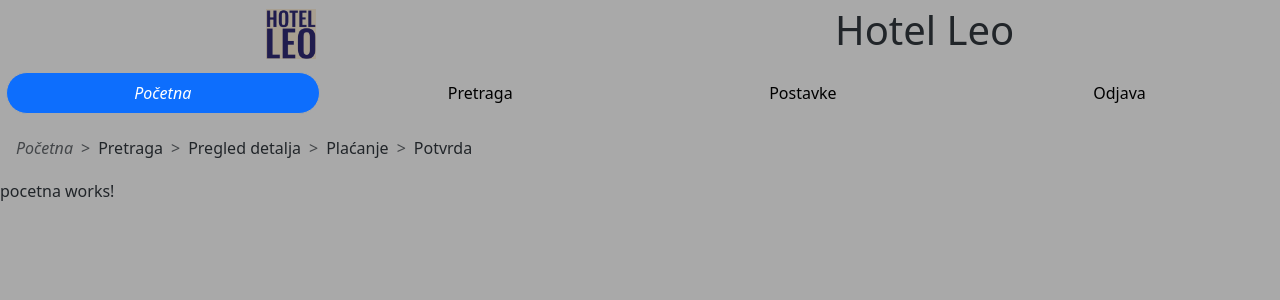
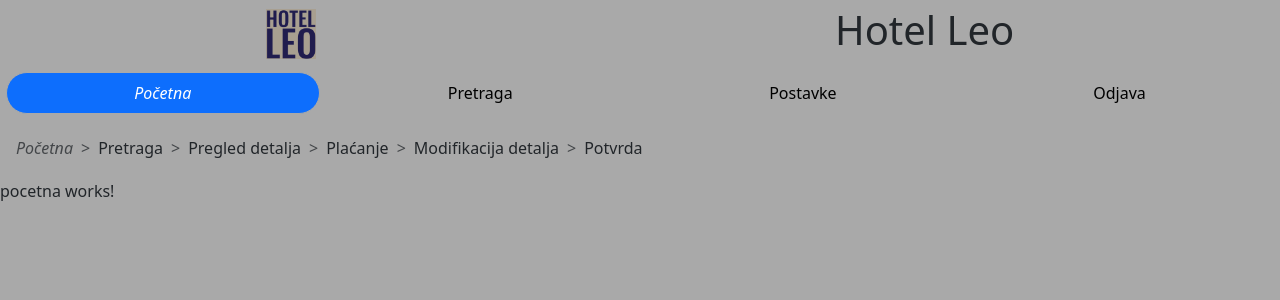
Before and after one commit to is-rijad/HCI-Projekat, an Angular app in the folder Frontend/: page /pocetna in a window 1280 px wide. Shown: the top 300 px of the page. Built offline with nearby package versions, Linux system fonts and the light colour scheme.

Commit message:
Routiranje poboljšano

```diff
--- a/Frontend/src/app/app.component.html
+++ b/Frontend/src/app/app.component.html
@@ -16,7 +16,7 @@
         <li title="Idi na pretragu" (click)="navigator.navigiraj('pretraga')" class="breadcrumb-item pretraga">Pretraga</li>
         <li title="Idi na pregled detalja" (click)="navigator.navigiraj('pregled', [Navigator.trenutniIdSobe])" class="breadcrumb-item pregled">Pregled detalja</li>
         <li title="Idi na plaćanje" class="breadcrumb-item">Plaćanje</li>
-<!--        <li title="Idi na modifikaciju" (click)="navigator.navigiraj('modifikacija', [Navigator.trenutniIdSobe])" class="breadcrumb-item modifikacija">Modifikacija detalja</li>-->
+        <li title="Idi na modifikaciju" (click)="navigator.navigiraj('modifikacija', [Navigator.trenutniIdSobe])" class="breadcrumb-item modifikacija">Modifikacija detalja</li>
         <li title="Potvrdi" class="breadcrumb-item">Potvrda</li>
       </ol>
     </nav>
--- a/Frontend/src/app/app.component.ts
+++ b/Frontend/src/app/app.component.ts
@@ -1,6 +1,6 @@
 import {Component, OnInit} from '@angular/core';
 import { CommonModule } from '@angular/common';
-import {RouterOutlet} from '@angular/router';
+import {NavigationEnd, Router, RouterOutlet} from '@angular/router';
 import {PretragaComponent} from "./components/pretraga/pretraga.component";
 import {Navigator} from "./navigator";
 @Component({
--- a/Frontend/src/app/components/pretraga/pretraga.component.ts
+++ b/Frontend/src/app/components/pretraga/pretraga.component.ts
@@ -77,7 +77,7 @@ export class PretragaComponent implements OnInit{
 
   async otvoriDetalje(id: number) {
     Navigator.trenutniIdSobe = id;
-    await this.navigator.navigiraj('pregled', [id])
+    await this.navigator.navigiraj('modifikacija', [id])
   }
 
   protected readonly Slike = Slike;
--- a/Frontend/src/app/navigator.ts
+++ b/Frontend/src/app/navigator.ts
@@ -1,21 +1,32 @@
 import {Injectable} from "@angular/core";
-import {Router} from "@angular/router";
+import {NavigationEnd, Router, RouterEvent} from "@angular/router";
 
 @Injectable({providedIn:"root"})
 export class Navigator {
   static trenutniIdSobe : number = 0;
   static trenutniElementi : HTMLCollectionOf<Element> | null = null;
 
-  constructor(private router : Router) {}
+  constructor(private router : Router) {
+    this.router.events.subscribe((event) => {
+      if(event instanceof NavigationEnd) {
+        this.handlerKartica((event as RouterEvent).url);
+      }
+    })
+  }
 
 
   async navigiraj(url: string, params:any[] = []) {
-    let urlNiz : any[] = [];
-    urlNiz.push(`../${url}`);
-    for (let i of params) {
-      urlNiz.push(i);
+    if (params[0] != 0) {
+      let urlNiz: any[] = [];
+      urlNiz.push(`../${url}`);
+      for (let i of params) {
+        urlNiz.push(i);
+      }
+      await this.router.navigate(urlNiz);
     }
-    await this.router.navigate(urlNiz);
+  }
+  private handlerKartica(url: string) {
+    url = url.substring(1);
     let elementi = document.getElementsByClassName(url);
     if (Navigator.trenutniElementi != null) {
       for (let i = 0; i < Navigator.trenutniElementi.length; i++) {
@@ -23,7 +34,7 @@ export class Navigator {
       }
     }
     Navigator.trenutniElementi = elementi;
-    for(let i = 0; i < Navigator.trenutniElementi.length; i++) {
+    for (let i = 0; i < Navigator.trenutniElementi.length; i++) {
       Navigator.trenutniElementi[i].classList.add("active");
     }
   }
```
